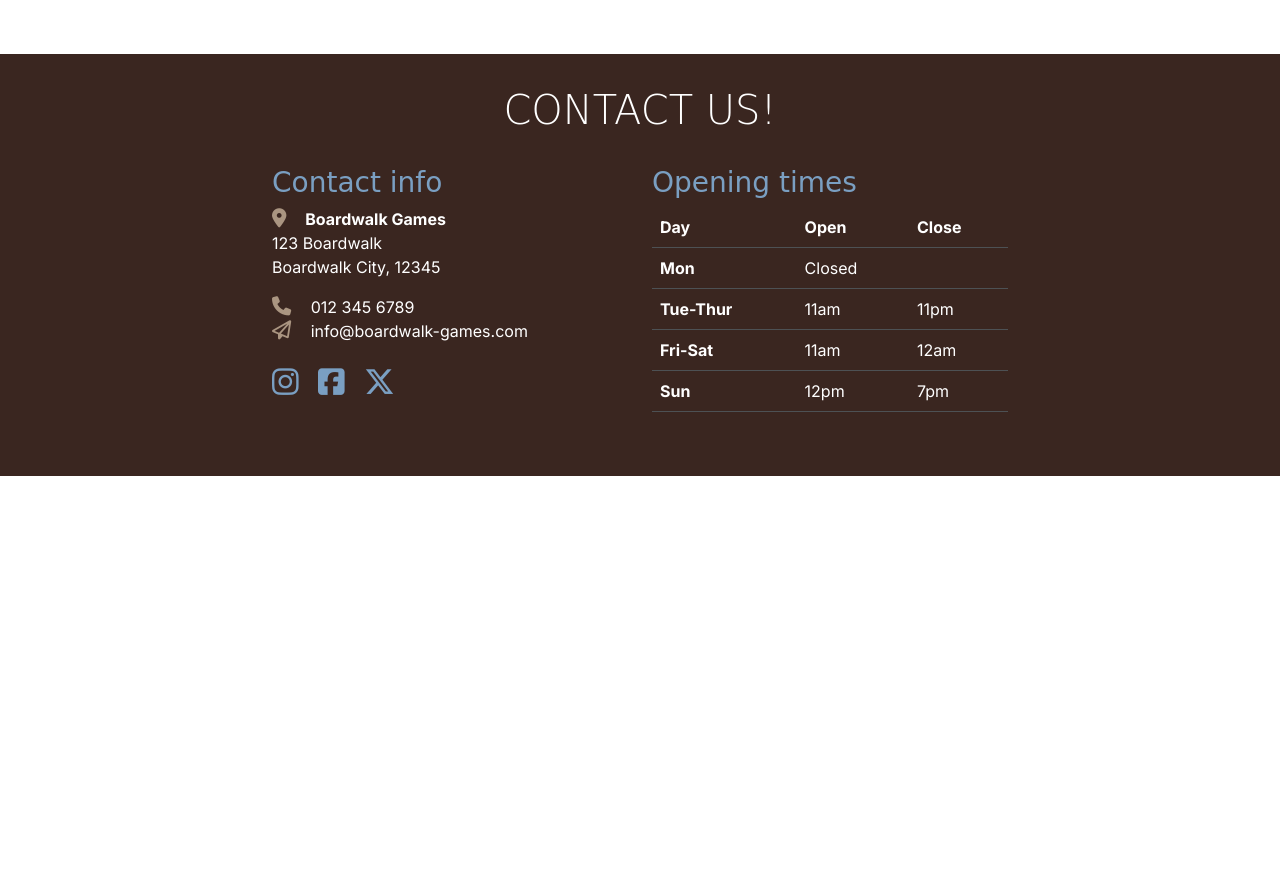
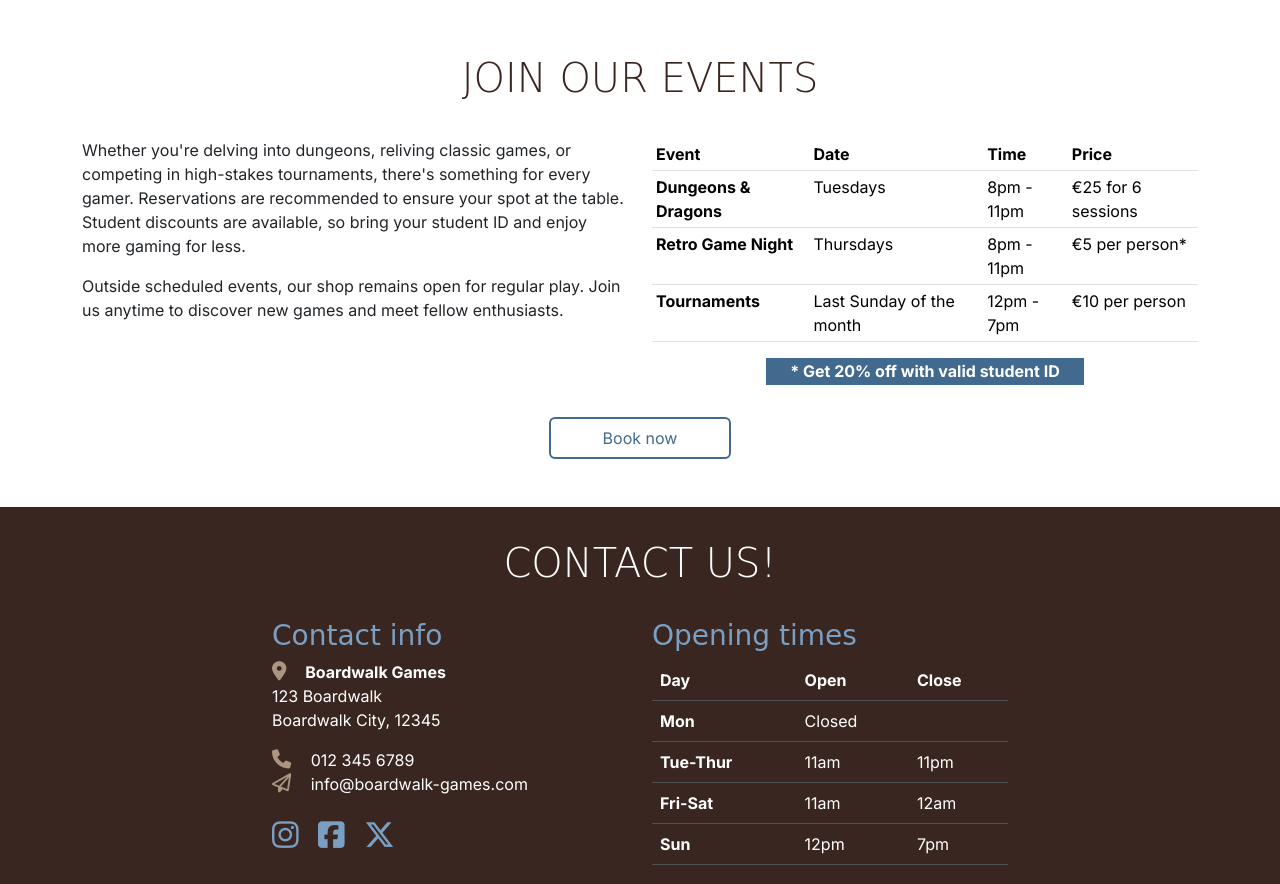
Before and after one commit to foster95/boardwalk-games, a plain HTML site: page index.html in a window 1280 px wide. Shown: the part 1120-2004 px from the top of the page. Before the commit the page ends 1596 px from the top, so only its background shows below. Drawn offline with nearby package versions, Linux system fonts and the light colour scheme; a web font is replaced by a local one.

Commit message:
Add join events section and style

```diff
--- a/assets/css/style.css
+++ b/assets/css/style.css
@@ -97,7 +97,16 @@ h2 {
 
 #services .card {
     margin-bottom: 1.5rem;
+}
 
+/* Events CSS */
+
+#events .text-box {
+    text-align: center;
+    background-color: var(--highlight-color);
+    color: white;
+    padding: 0.5%;
+    font-weight: bold;
 }
 
 /* New Games and Favourite Games CSS */
@@ -155,7 +164,8 @@ h2 {
 .col-12 {
     border: 2px solid white;
     background-color: lightgray;
-} */
+}
+ */
 
 /* Media Query for tablets (768px) and up */
 @media screen and (min-width: 768px) {
@@ -188,3 +198,18 @@ h2 {
         min-height: 195px;
     }
 }
+
+/* Media Query for mobile screens (320px) and up */
+@media screen and (min-width: 320px) {
+    /* Make table wrap on mobile screens */
+    #events .table {
+        font-size: small;
+    }
+}
+
+/* Media Query for mobile screens (768px) and up */
+@media screen and (min-width: 768px) {
+    /* Make table wrap on mobile screens */
+    #events .table {
+        font-size: medium;
+    }
--- a/index.html
+++ b/index.html
@@ -35,6 +35,9 @@
           </li>
           <li class="nav-item">
             <a class="nav-link" href="#services">Services</a>
+          </li>
+          <li class="nav-item">
+            <a class="nav-link" href="#events">Events</a>
           </li>
           <li class="nav-item">
             <a class="nav-link" href="/game-library.html">Games</a>
@@ -171,8 +174,62 @@
                 </div>
             </div>
         </div>
+        </div>
 </section>
-</main>
+
+<!--Join our Events section-->
+<section class="container section" id="events">
+  <div class="row">
+    <div class="col-12 text-center">
+      <h2 class="display-6">Join our events</h2>
+    </div>
+  </div>
+  <div class="row">
+    <div class="col-12 col-xl-6 mt-1">
+      <p>Whether you're delving into dungeons, reliving classic games, or competing in high-stakes tournaments, there's something for every gamer. Reservations are recommended to ensure your spot at the table. Student discounts are available, so bring your student ID and enjoy more gaming for less.</p>
+      <p>Outside scheduled events, our shop remains open for regular play. Join us anytime to discover new games and meet fellow enthusiasts.</p></div>
+    <div class="col-12 col-xl-6 mt-1">
+      <table class="table table-sm table-hover">
+        <thead>
+          <tr>
+            <th scope="col">Event</th>
+            <th scope="col">Date</th>
+            <th scope="col">Time</th>
+            <th scope="col">Price</th>
+          </tr>
+        </thead>
+        <tbody>
+          <tr>
+            <th scope="row">Dungeons & Dragons</th>
+            <td>Tuesdays</td>
+            <td>8pm - 11pm</td>
+            <td>€25 for 6 sessions</td>
+          </tr>
+          <tr>
+            <th scope="row">Retro Game Night</th>
+            <td>Thursdays</td>
+            <td>8pm - 11pm</td>
+            <td>€5 per person*</td>
+          </tr>
+          <tr>
+            <th scope="row">Tournaments</th>
+            <td>Last Sunday of the month</td>
+            <td>12pm - 7pm</td>
+            <td>€10 per person</td>
+          </tr>
+        </tbody>
+      </table>
+      <div class="col-12 col-md-6 col-xl-7 col-xxl-6 mx-auto">
+        <p class="text-box">* Get 20% off with valid student ID</p>
+      </div>
+      </div>
+  </div>
+  <div class="container text-center">
+    <a href="booking.html" button type="button" class="btn custom-button-outline col-6 col-md-3 col-xl-2 mx-auto my-3">
+      Book now
+    </a></button>
+  </div>
+  </section>
 
 <!--Footer/contact section-->
 <!--mt-auto added to push footer to the bottom of the page-->
```
Also changed, not shown: booking.html (+3 -0 lines), game-library.html (+3 -0 lines), success.html (+3 -0 lines).
